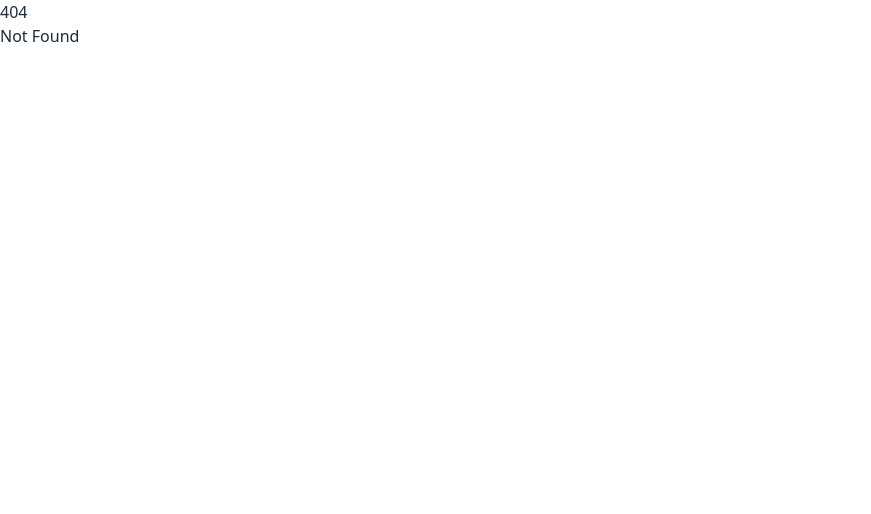
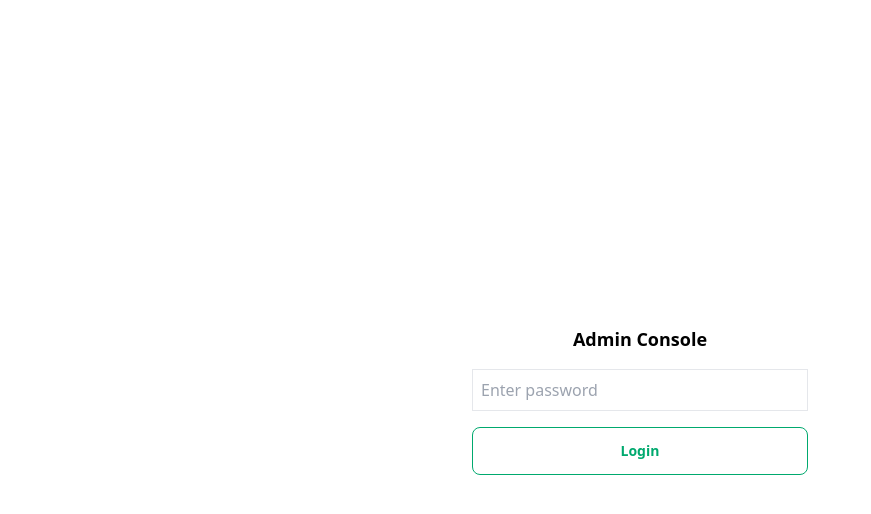
Before and after one commit to paratpanu18/nwl-exam-interview-frontend, a SvelteKit app: page /admin in a window 1280 px wide. Before the commit this address had no page. Shown: the top 514 px of the page, without its empty margins (0-871 px from the left). Built offline with nearby package versions, Linux system fonts and the light colour scheme.

Commit message:
Add admin homepage

```diff
--- a/src/routes/+page.svelte
+++ b/src/routes/+page.svelte
@@ -66,7 +66,7 @@
             </form>
 
             <div>
-                <p class="text-[0.9rem] mt-[2rem]">Don't found your account? <a href="/" class="text-blue-600 underline underline-offset-0">Contact administrator</a></p>
+                <p class="text-[0.9rem] mt-[2rem]">Don't found your account? <button class="text-blue-500 underline" on:click={() => {alert("It is impossible. If you are really a lab's member, you name should be on the list. Otherwise, you are not a lab's member for sure !")}}>Contact administrator</button></p>
             </div>
         </div>
     </div>
--- /dev/null
+++ b/src/routes/admin/+page.svelte
@@ -0,0 +1,144 @@
+
+<script lang="ts">
+    import { onMount } from 'svelte';
+
+    let password = '';
+    let errorMessage = '';
+    let isAuthenticated = false;
+
+    // Check if the user is already authenticated when the component is mounted
+    onMount(() => {
+        const passwordCorrect = sessionStorage.getItem('passwordCorrect');
+        if (passwordCorrect === 'true') {
+            isAuthenticated = true;
+        }
+    });
+
+    const checkPassword = () => {
+        console.log(import.meta.env.VITE_ADMIN_PASSWORD);
+        if (password === import.meta.env.VITE_ADMIN_PASSWORD) {
+            // Store the password in the session storage
+            sessionStorage.setItem('passwordCorrect', 'true');
+            isAuthenticated = true;
+        } else {
+            errorMessage = 'Incorrect password';
+        }
+    };
+
+    const handleLogout = () => {
+        // Clear the session storage
+        sessionStorage.removeItem('passwordCorrect');
+        window.location.href = '/';
+    };
+</script>
+
+
+<head>
+    <title>
+        Admin Console
+    </title>
+</head>
+
+{#if !isAuthenticated}
+<div class="flex items-center justify-center h-[100vh]">
+    <div class="flex justify-center items-center bg-opacity-75 w-[30vw] min-h-[30vh]">
+        <div class="bg-white p-6 rounded-md w-full flex flex-col items-center">
+            <h1 class="text-lg text-black font-bold mb-4 text-center">Admin Console</h1>
+            <input
+                type="password"
+                bind:value={password}
+                placeholder="Enter password"
+                class="border p-2 w-full bg-white"
+                on:keydown={(e) => { if (e.key === 'Enter') checkPassword() }}
+            />
+            <div class="flex-grow"></div>
+            {#if errorMessage}
+                <p class="text-red-500 mt-2 text-center">{errorMessage}</p>
+            {/if}
+            <button on:click={checkPassword} class="btn btn-success btn-outline mt-4 w-full">Login</button>
+        </div>
+    </div>
+</div>
+
+{:else}
+
+
+<body class="flex flex-col w-[100vw] h-[100vh]">
+    <div class="navbar bg-base-300 flex-wrap">
+        <div class="flex-1">
+            <div class="mr-[3rem]">
+              <a class="btn btn-ghost text-xl" href="/admin">NaCl - Interview Exam Scoring System</a>
+            </div>
+
+            <div class="breadcrumbs text-sm">
+                <ul>
+                  <li class="font-bold">Admin Console</li>
+                </ul>
+            </div>
+        </div>
+
+        <div class="flex">
+            <p class="mr-[2rem]">
+                Welcome, <span class="font-bold text-green-400">Admin</span>
+            </p>
+            <button class="btn btn-outline btn-error" on:click={handleLogout}>Logout</button>
+        </div>
+    </div>
+
+    <div class="m-[2rem] w-full flex items-center">
+        <p class="font-bold mr-[2rem]">Admin Tools</p>
+        <a href="/admin/seniors" class="flex mr-[1%]">
+            <button class="btn btn-outline btn-success">
+                <svg xmlns="http://www.w3.org/2000/svg" fill="none" viewBox="0 0 24 24" stroke-width="1.5" stroke="currentColor" class="size-6">
+                    <path stroke-linecap="round" stroke-linejoin="round" d="M15.362 5.214A8.252 8.252 0 0 1 12 21 8.25 8.25 0 0 1 6.038 7.047 8.287 8.287 0 0 0 9 9.601a8.983 8.983 0 0 1 3.361-6.867 8.21 8.21 0 0 0 3 2.48Z" />
+                    <path stroke-linecap="round" stroke-linejoin="round" d="M12 18a3.75 3.75 0 0 0 .495-7.468 5.99 5.99 0 0 0-1.925 3.547 5.975 5.975 0 0 1-2.133-1.001A3.75 3.75 0 0 0 12 18Z" />
+                  </svg>
+                Add / Remove /Edit Senior
+            </button>
+        </a>
+
+        <a href="/admin/juniors" class="flex mr-[1%]">
+            <button class="btn btn-outline btn-success">
+                <svg xmlns="http://www.w3.org/2000/svg" fill="none" viewBox="0 0 24 24" stroke-width="1.5" stroke="currentColor" class="size-6">
+                    <path stroke-linecap="round" stroke-linejoin="round" d="M18 18.72a9.094 9.094 0 0 0 3.741-.479 3 3 0 0 0-4.682-2.72m.94 3.198.001.031c0 .225-.012.447-.037.666A11.944 11.944 0 0 1 12 21c-2.17 0-4.207-.576-5.963-1.584A6.062 6.062 0 0 1 6 18.719m12 0a5.971 5.971 0 0 0-.941-3.197m0 0A5.995 5.995 0 0 0 12 12.75a5.995 5.995 0 0 0-5.058 2.772m0 0a3 3 0 0 0-4.681 2.72 8.986 8.986 0 0 0 3.74.477m.94-3.197a5.971 5.971 0 0 0-.94 3.197M15 6.75a3 3 0 1 1-6 0 3 3 0 0 1 6 0Zm6 3a2.25 2.25 0 1 1-4.5 0 2.25 2.25 0 0 1 4.5 0Zm-13.5 0a2.25 2.25 0 1 1-4.5 0 2.25 2.25 0 0 1 4.5 0Z" />
+                  </svg>
+
+                Add / Remove /Edit Junior
+            </button>
+        </a>
+
+        <a href="/admin/criteriaTypes" class="flex mr-[1%]">
+            <button class="btn btn-outline btn-success mr-[1%]">
+                <svg xmlns="http://www.w3.org/2000/svg" fill="none" viewBox="0 0 24 24" stroke-width="1.5" stroke="currentColor" class="size-6">
+                    <path stroke-linecap="round" stroke-linejoin="round" d="M9 12h3.75M9 15h3.75M9 18h3.75m3 .75H18a2.25 2.25 0 0 0 2.25-2.25V6.108c0-1.135-.845-2.098-1.976-2.192a48.424 48.424 0 0 0-1.123-.08m-5.801 0c-.065.21-.1.433-.1.664 0 .414.336.75.75.75h4.5a.75.75 0 0 0 .75-.75 2.25 2.25 0 0 0-.1-.664m-5.8 0A2.251 2.251 0 0 1 13.5 2.25H15c1.012 0 1.867.668 2.15 1.586m-5.8 0c-.376.023-.75.05-1.124.08C9.095 4.01 8.25 4.973 8.25 6.108V8.25m0 0H4.875c-.621 0-1.125.504-1.125 1.125v11.25c0 .621.504 1.125 1.125 1.125h9.75c.621 0 1.125-.504 1.125-1.125V9.375c0-.621-.504-1.125-1.125-1.125H8.25ZM6.75 12h.008v.008H6.75V12Zm0 3h.008v.008H6.75V15Zm0 3h.008v.008H6.75V18Z" />
+                  </svg>
+
+                Add / Remove /Edit Criteria Type
+            </button>
+        </a>
+    </div>
+
+    <!-- <div class="flex justify-start w-[100vw] h-[100vh] flex-wrap gap-x-16 m-[2rem]">
+        <a href="/admin/seniors">
+            <div class="card hover:bg-base-300 bg-base-200 border border-white w-[25vw] h-[25vh] flex justify-center items-center">
+                <h1 class="text-2xl">Add / Remove Senior</h1>
+            </div>
+        </a>
+        <a href="/">
+            <div class="card hover:bg-base-300 bg-base-200 border border-white w-[25vw] h-[25vh] flex justify-center items-center">
+                <h1 class="text-2xl">Add / Remove Junior</h1>
+            </div>
+        </a>
+        <a href="/">
+            <div class="card hover:bg-base-300 bg-base-200 border border-white w-[25vw] h-[25vh] flex justify-center items-center">
+                <h1 class="text-2xl">Add / Remove Criteria Type</h1>
+            </div>
+        </a>
+        <a href="/">
+            <div class="card hover:bg-base-300 bg-base-200 border border-white w-[25vw] h-[25vh] flex justify-center items-center">
+                <h1 class="text-2xl">View Score</h1>
+            </div>
+        </a>
+    </div> -->
+</body>
+{/if}
--- /dev/null
+++ b/src/routes/admin/seniors/+page.svelte
@@ -0,0 +1,29 @@
+<script lang="ts">
+    const handleLogout = async () => {
+        document.cookie = "seniorId=; path=/";
+        document.cookie = "seniorName=; path=/";
+        window.location.href = '/';
+    }
+</script>
+
+<head>
+    <title>
+        Admin Console
+    </title>
+</head>
+
+<body class="flex flex-col w-[100vw] h-[100vh]">
+    <div class="navbar bg-base-300 flex-wrap">
+        <div class="flex-1">
+            <div class="mr-[3rem]">
+              <a class="btn btn-ghost text-xl" href="/admin">NaCl - Interview Exam Scoring System</a>
+            </div>
+
+            <div class="breadcrumbs text-sm">
+                <ul>
+                  <li><a href="/admin">Admin Console</a></li>
+                  <li class="font-bold">Senior</li>
+                </ul>
+            </div>
+        </div>
+</body>
```
Also changed, not shown: 1 other file (tests, documents, lock files or other folders).
